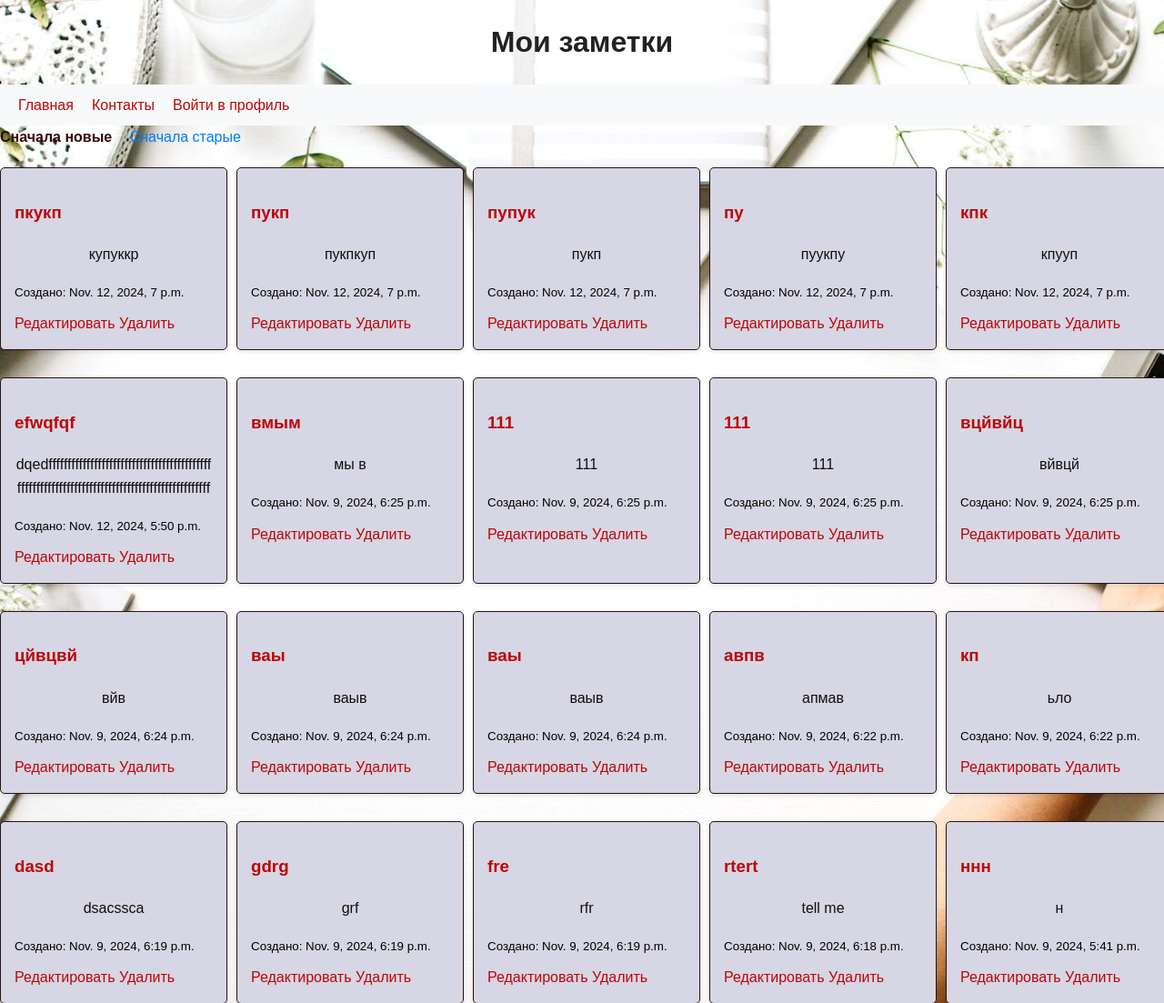
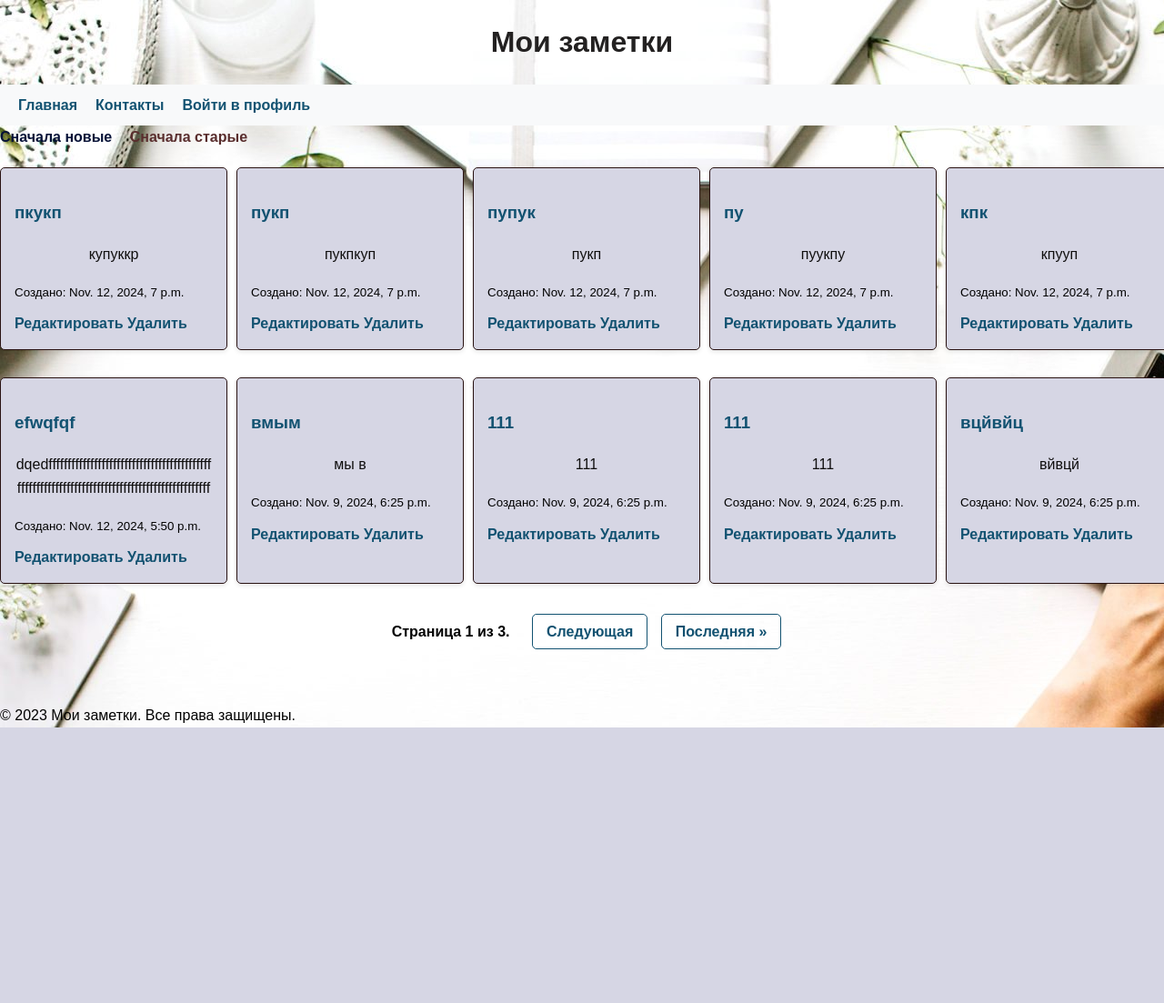
Before and after one commit to vikivuki2003/Notes_django_project, a Django app: page /notes_list/?sort=new in a window 1280 px wide. Shown: the top 1103 px of the page at 91% size. After the commit the page ends 800 px from the top, so only its background shows below. Run offline with Django 5.2, Linux system fonts and the light colour scheme; data comes from the database, SQL or seed files in the repository; both versions use the stored data as it was after the commit.

Commit message:
added pagination

```diff
--- a/notes_app/static/css/my_styles.css
+++ b/notes_app/static/css/my_styles.css
@@ -39,8 +39,9 @@ p {
 
 /* Стили для ссылок */
 a {
-    color: #bd0707;
+    color: #125271;
     text-decoration: none;
+    font-weight: 700;
 }
 
 a:hover {
@@ -254,10 +255,43 @@ nav ul li:last-child {
 .sorting-controls a {
     margin-right: 15px; /* Отступы между ссылками */
     text-decoration: none; /* Убираем подчеркивание */
-    color: #007bff; /* Цвет ссылки */
+    color: #592d2d; /* Цвет ссылки */
+    text-align: center;
 }
 
 .sorting-controls a.active {
     font-weight: bold; /* Жирный шрифт для активной ссылки */
-    color: #370505; /* Цвет для выделенной ссылки */
+    color: #051137; /* Цвет для выделенной ссылки */
+    text-align: center;
 }
+
+.pagination {
+    display: flex; /* Используем flexbox для выравнивания элементов */
+    justify-content: center; /* Центрируем элементы по горизонтали */
+    margin: 20px 0; /* Отступы сверху и снизу */
+}
+
+.step-links {
+    list-style: none; /* Убираем маркеры списка */
+    padding: 0; /* Убираем отступы */
+}
+
+.step-links a {
+    color: #125271; /* Цвет ссылок */
+    text-decoration: none; /* Убираем подчеркивание */
+    padding: 10px 15px; /* Отступы вокруг ссылок */
+    margin: 0 5px; /* Отступы между ссылками */
+    border: 1px solid #125271; /* Рамка вокруг ссылок */
+    border-radius: 5px; /* Закругленные углы */
+    transition: background-color 0.3s; /* Плавный переход для фона */
+}
+
+.step-links a:hover {
+    background-color: #125271; /* Цвет фона при наведении */
+    color: white; /* Цвет текста при наведении */
+}
+
+.current {
+    font-weight: bold; /* Жирный текст для текущей страницы */
+    padding: 10px 15px; /* Отступы вокруг текста */
+}
--- a/notes_app/templates/notes_app/main.html
+++ b/notes_app/templates/notes_app/main.html
@@ -19,8 +19,7 @@
 <header>
     <h1>{% block header %}Мои заметки{% endblock %}</h1>
     <!-- Новое сообщение о необходимости входа -->
-    <div style="text-align: center; margin-top: 20px;">
-
+    <div style="text-align: center; margin-top: 20px; color:black">
     </div>
     <nav>
         <ul>
--- a/notes_app/templates/notes_app/notes_list.html
+++ b/notes_app/templates/notes_app/notes_list.html
@@ -29,6 +29,26 @@
                     </div>
                 {% endfor %}
             </div>
+
+            {% if notes.has_other_pages %}
+                <div class="pagination">
+                    <span class="step-links">
+                        {% if notes.has_previous %}
+                            <a href="?sort={{ request.GET.sort }}&page=1">&laquo; Первая</a>
+                            <a href="?sort={{ request.GET.sort }}&page={{ notes.previous_page_number }}">Предыдущая</a>
+                        {% endif %}
+
+                        <span class="current">
+                            Страница {{ notes.number }} из {{ notes.paginator.num_pages }}.
+                        </span>
+
+                        {% if notes.has_next %}
+                            <a href="?sort={{ request.GET.sort }}&page={{ notes.next_page_number }}">Следующая</a>
+                            <a href="?sort={{ request.GET.sort }}&page={{ notes.paginator.num_pages }}">Последняя &raquo;</a>
+                        {% endif %}
+                    </span>
+                </div>
+            {% endif %}
         {% else %}
             <p>У вас пока нет заметок. Добавьте новую!</p>
         {% endif %}
--- a/notes_app/views.py
+++ b/notes_app/views.py
@@ -1,5 +1,6 @@
 from django.contrib import messages
 from django.contrib.auth.mixins import LoginRequiredMixin
+from django.core.paginator import Paginator
 from django.urls import reverse_lazy, reverse
 from django.views.generic.edit import CreateView, UpdateView, DeleteView
 from django.views.generic import ListView, DetailView
@@ -79,4 +80,8 @@ def note_list_view(request):
     else:
         notes = Notes.objects.all().order_by('created_at')  # Сортировка от старых к новым
 
-    return render(request, 'notes_app/notes_list.html', {'notes': notes})
+    paginator = Paginator(notes, 10)  # 10 заметок на странице
+    page_number = request.GET.get('page')  # Получаем номер текущей страницы
+    notes_page = paginator.get_page(page_number)  # Получаем записи для текущей страницы
+
+    return render(request, 'notes_app/notes_list.html', {'notes': notes_page})
```
Also changed, not shown: db.sqlite3.
